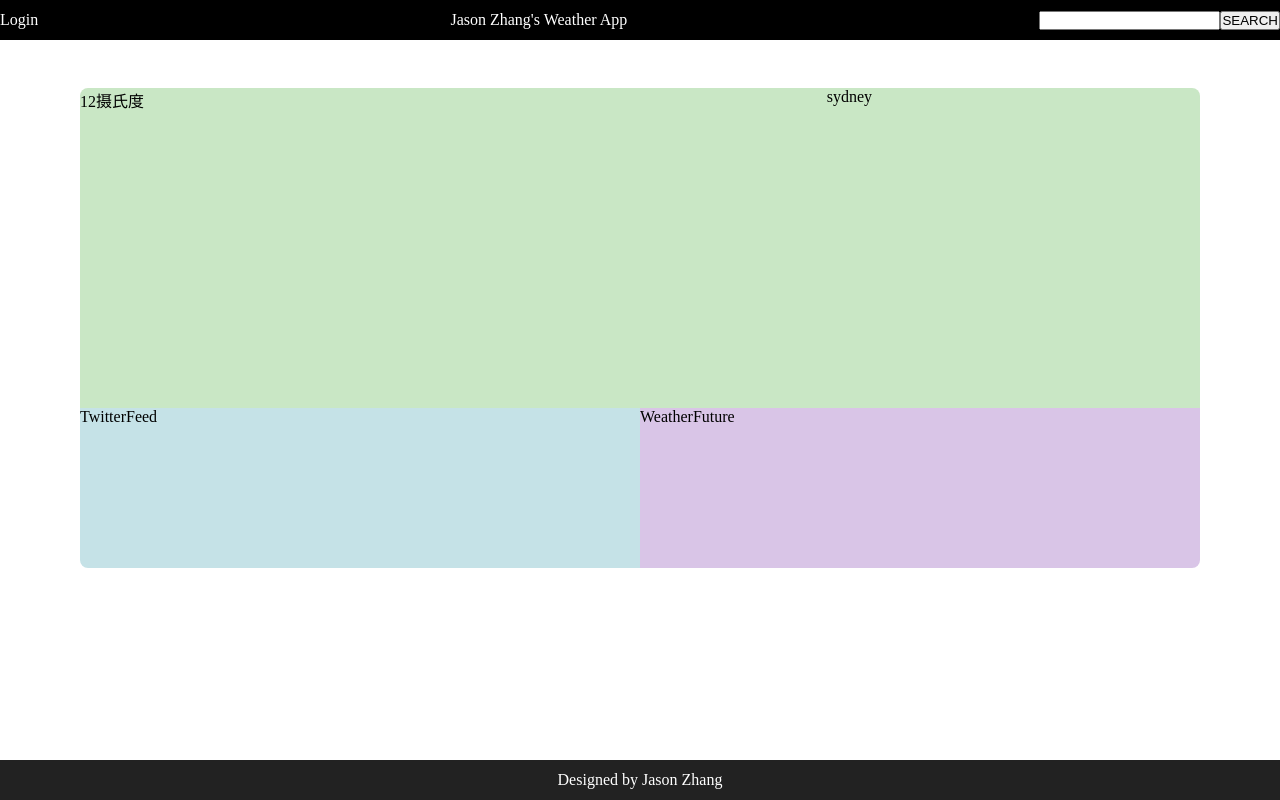
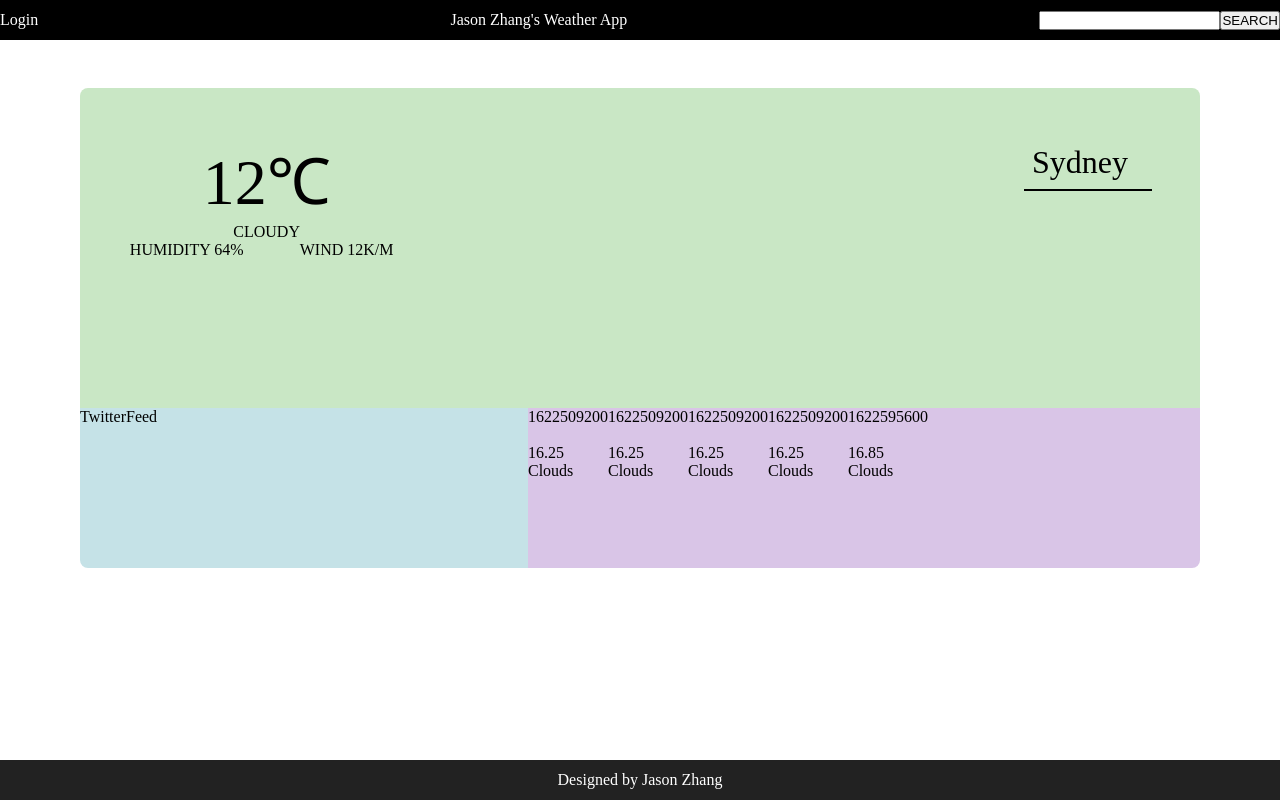
Before and after one commit to jasonzhang7100/weather-app, a React app: page / in a window 1280 px wide. Built offline with nearby package versions, Linux system fonts and the light colour scheme.

Commit message:
feat: construct WeatherToday component

```diff
--- a/src/components/WeatherApp/WeatherApp.jsx
+++ b/src/components/WeatherApp/WeatherApp.jsx
@@ -2,6 +2,7 @@ import React from "react";
 import styled from "styled-components";
 
 import WeatherToday from "./components/WeatherToday";
+import WeatherFuture from "./components/WeatherFuture";
 
 const Layout = styled.div`
   display: flex;
@@ -11,17 +12,9 @@ const Layout = styled.div`
 `;
 
 const TwitterFeed = styled.div`
-  width: 50%;
+  width: 40%;
   height: 10rem;
   background-color: #c5e2e7;
-  @media screen and (max-width: 767px) {
-    width: 100%;
-  }
-`;
-const WeatherFuture = styled.div`
-  width: 50%;
-  height: 10rem;
-  background-color: #d9c5e7;
   @media screen and (max-width: 767px) {
     width: 100%;
   }
@@ -32,7 +25,7 @@ const WeatherApp = () => {
     <Layout>
       <WeatherToday />
       <TwitterFeed>TwitterFeed</TwitterFeed>
-      <WeatherFuture>WeatherFuture</WeatherFuture>
+      <WeatherFuture />
     </Layout>
   );
 };
--- /dev/null
+++ b/src/components/WeatherApp/components/WeatherFuture/WeatherFuture.jsx
@@ -0,0 +1,98 @@
+import React from "react";
+import styled from "styled-components";
+
+const Wrapper = styled.div`
+  display: flex;
+  width: 60%;
+  height: 10rem;
+  background-color: #d9c5e7;
+  @media screen and (max-width: 767px) {
+    width: 100%;
+  }
+`;
+
+const WeatherFutureItem = styled.div``;
+const ItemDate = styled.div``;
+const ItemImg = styled.img``;
+const ItemTemp = styled.div``;
+const ItemWeather = styled.div``;
+
+const weatherFuture = [
+  {
+    dt: 1622509200,
+    temp: {
+      day: 16.25,
+    },
+    weather: [
+      {
+        id: 801,
+        main: "Clouds",
+      },
+    ],
+  },
+  {
+    dt: 1622509200,
+    temp: {
+      day: 16.25,
+    },
+    weather: [
+      {
+        id: 801,
+        main: "Clouds",
+      },
+    ],
+  },
+  {
+    dt: 1622509200,
+    temp: {
+      day: 16.25,
+    },
+    weather: [
+      {
+        id: 801,
+        main: "Clouds",
+      },
+    ],
+  },
+  {
+    dt: 1622509200,
+    temp: {
+      day: 16.25,
+    },
+    weather: [
+      {
+        id: 801,
+        main: "Clouds",
+      },
+    ],
+  },
+  {
+    dt: 1622595600,
+    temp: {
+      day: 16.85,
+    },
+    weather: [
+      {
+        id: 804,
+        main: "Clouds",
+      },
+    ],
+  },
+];
+
+const WeatherFuture = () => {
+  return (
+    <Wrapper>
+      {weatherFuture.map(item => (
+        <WeatherFutureItem>
+          <ItemDate>{item.dt}</ItemDate>
+          <ItemImg></ItemImg>
+          <ItemTemp>{item.temp.day}</ItemTemp>
+          <ItemWeather>{item.weather[0].main}</ItemWeather>
+        </WeatherFutureItem>
+      ))}
+    </Wrapper>
+  );
+};
+
+export default WeatherFuture;
--- /dev/null
+++ b/src/components/WeatherApp/components/WeatherFuture/index.js
@@ -0,0 +1 @@
+export { default } from "./WeatherFuture";
--- a/src/components/WeatherApp/components/WeatherToday/WeatherToday.jsx
+++ b/src/components/WeatherApp/components/WeatherToday/WeatherToday.jsx
@@ -1,7 +1,7 @@
 import React from "react";
 import styled from "styled-components";
 
-import InfoToday from "./components/InfoToday";
+import WeatherInfoToday from "./components/WeatherInfoToday";
 import CityInfo from "./components/CityInfo";
 
 const Wrapper = styled.div`
@@ -14,7 +14,7 @@ const Wrapper = styled.div`
 const WeatherToday = () => {
   return (
     <Wrapper>
-      <InfoToday />
+      <WeatherInfoToday />
       <CityInfo />
     </Wrapper>
   );
--- a/src/components/WeatherApp/components/WeatherToday/components/CityInfo/CityInfo.jsx
+++ b/src/components/WeatherApp/components/WeatherToday/components/CityInfo/CityInfo.jsx
@@ -2,11 +2,28 @@ import React from "react";
 import styled from "styled-components";
 
 const Wrapper = styled.div`
-  flex: 1;
+  flex: 2;
+  position: relative;
+`;
+
+const CityName = styled.div`
+  width: 8rem;
+  padding: 0.5rem;
+  border-bottom: 2px solid black;
+  font: 350 2rem "Microsoft Yahei";
+  @media screen and (min-width: 767px) {
+    position: absolute;
+    right: 3rem;
+    top: 3rem;
+  }
 `;
 
 const CityInfo = () => {
-  return <Wrapper>sydney</Wrapper>;
+  return (
+    <Wrapper>
+      <CityName>Sydney</CityName>
+    </Wrapper>
+  );
 };
 
 export default CityInfo;
--- a/src/components/WeatherApp/components/WeatherToday/components/InfoToday/InfoToday.jsx
+++ /dev/null
@@ -1,12 +0,0 @@
-import React from "react";
-import styled from "styled-components";
-
-const Wrapper = styled.div`
-  flex: 2;
-`;
-
-const InfoToday = () => {
-  return <Wrapper>12摄氏度</Wrapper>;
-};
-
-export default InfoToday;
--- a/src/components/WeatherApp/components/WeatherToday/components/InfoToday/index.js
+++ /dev/null
@@ -1 +0,0 @@
-export { default } from "./InfoToday";
--- /dev/null
+++ b/src/components/WeatherApp/components/WeatherToday/components/WeatherInfoToday/WeatherInfoToday.jsx
@@ -0,0 +1,43 @@
+import React from "react";
+import styled from "styled-components";
+
+const Wrapper = styled.div`
+  flex: 1;
+`;
+
+const InfoCard = styled.div`
+  width: 20rem;
+  margin: 3rem auto;
+`;
+
+const TempMetric = styled.div`
+  width: 100%;
+  font-size: 4rem;
+  text-align: center;
+`;
+
+const WeatherMetirc = styled.div`
+  width: 100%;
+  text-align: center;
+`;
+
+const OtherMetirc = styled.span`
+  display: inline-block;
+  width: 50%;
+  text-align: center;
+`;
+
+const WeatherInfoToday = () => {
+  return (
+    <Wrapper>
+      <InfoCard>
+        <TempMetric>12℃</TempMetric>
+        <WeatherMetirc>CLOUDY</WeatherMetirc>
+        <OtherMetirc>HUMIDITY 64%</OtherMetirc>
+        <OtherMetirc>WIND 12K/M</OtherMetirc>
+      </InfoCard>
+    </Wrapper>
+  );
+};
+
+export default WeatherInfoToday;
--- /dev/null
+++ b/src/components/WeatherApp/components/WeatherToday/components/WeatherInfoToday/index.js
@@ -0,0 +1 @@
+export { default } from "./WeatherInfoToday";
```
